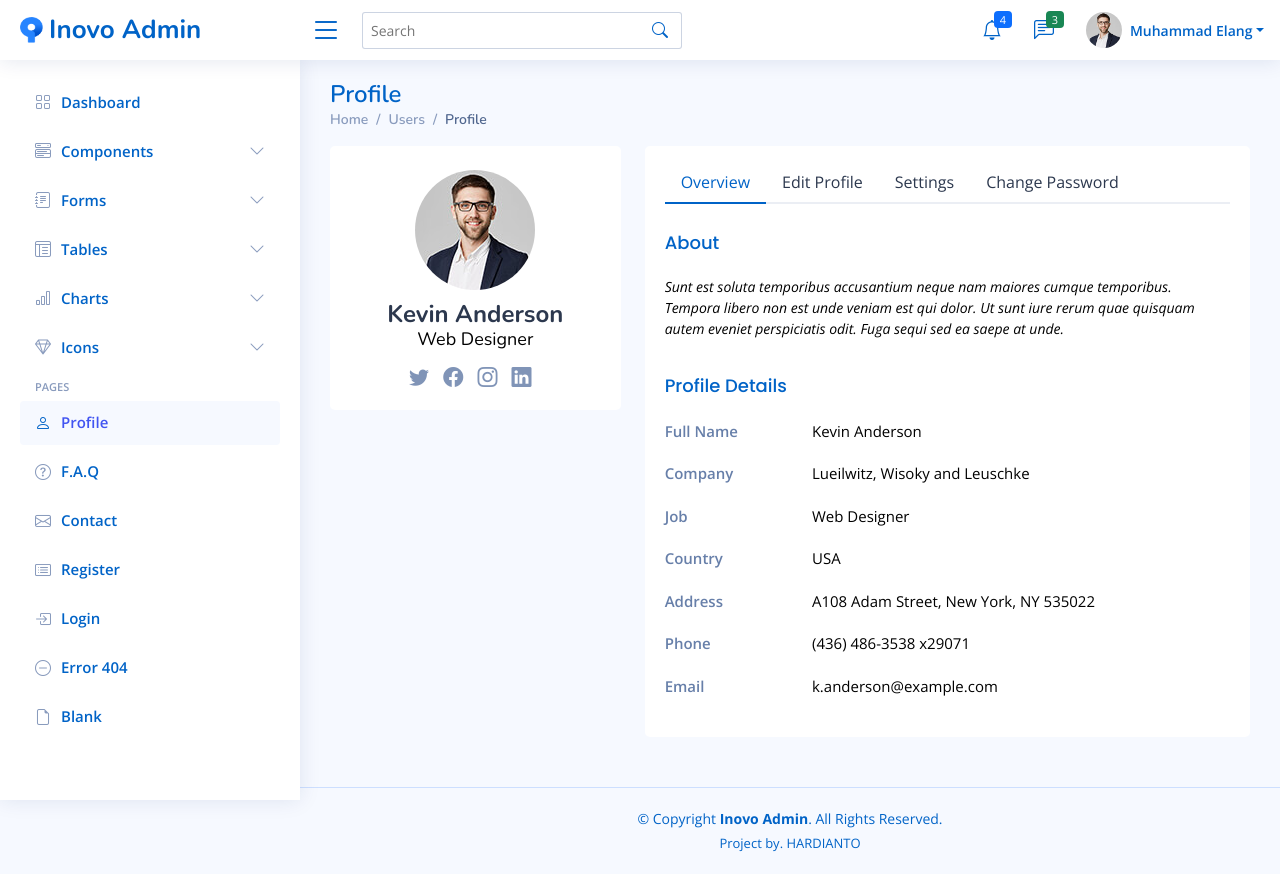
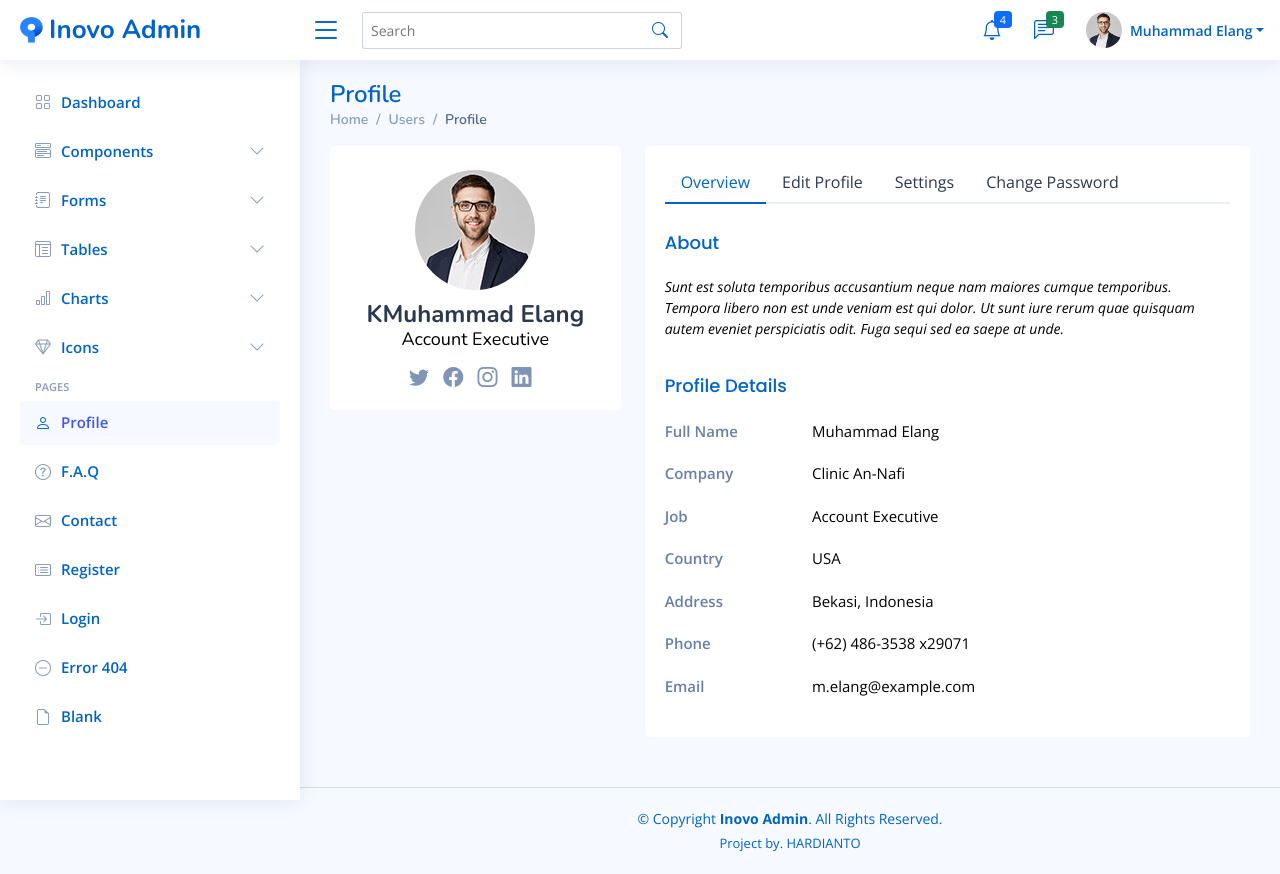
Before and after one commit to hardihardi/Inovo-Admin, a plain HTML site: page users-profile.html in a window 1280 px wide. Drawn offline with nearby package versions, Linux system fonts and the light colour scheme.

Commit message:
Update users-profile.html

```diff
--- a/users-profile.html
+++ b/users-profile.html
@@ -462,8 +462,8 @@
             <div class="card">
               <div class="card-body profile-card pt-4 d-flex flex-column align-items-center">
                 <img src="assets/img/profile-img.jpg" alt="Profile" class="rounded-circle" />
-                <h2>Kevin Anderson</h2>
-                <h3>Web Designer</h3>
+                <h2>KMuhammad Elang</h2>
+                <h3>Account Executive</h3>
                 <div class="social-links mt-2">
                   <a href="#" class="twitter"><i class="bi bi-twitter"></i></a>
                   <a href="#" class="facebook"><i class="bi bi-facebook"></i></a>
@@ -507,17 +507,17 @@
 
                     <div class="row">
                       <div class="col-lg-3 col-md-4 label">Full Name</div>
-                      <div class="col-lg-9 col-md-8">Kevin Anderson</div>
+                      <div class="col-lg-9 col-md-8">Muhammad Elang</div>
                     </div>
 
                     <div class="row">
                       <div class="col-lg-3 col-md-4 label">Company</div>
-                      <div class="col-lg-9 col-md-8">Lueilwitz, Wisoky and Leuschke</div>
+                      <div class="col-lg-9 col-md-8">Clinic An-Nafi</div>
                     </div>
 
                     <div class="row">
                       <div class="col-lg-3 col-md-4 label">Job</div>
-                      <div class="col-lg-9 col-md-8">Web Designer</div>
+                      <div class="col-lg-9 col-md-8">Account Executive</div>
                     </div>
 
                     <div class="row">
@@ -527,17 +527,17 @@
 
                     <div class="row">
                       <div class="col-lg-3 col-md-4 label">Address</div>
-                      <div class="col-lg-9 col-md-8">A108 Adam Street, New York, NY 535022</div>
+                      <div class="col-lg-9 col-md-8">Bekasi, Indonesia</div>
                     </div>
 
                     <div class="row">
                       <div class="col-lg-3 col-md-4 label">Phone</div>
-                      <div class="col-lg-9 col-md-8">(436) 486-3538 x29071</div>
+                      <div class="col-lg-9 col-md-8">(+62) 486-3538 x29071</div>
                     </div>
 
                     <div class="row">
                       <div class="col-lg-3 col-md-4 label">Email</div>
-                      <div class="col-lg-9 col-md-8">k.anderson@example.com</div>
+                      <div class="col-lg-9 col-md-8">m.elang@example.com</div>
                     </div>
                   </div>
 
```
